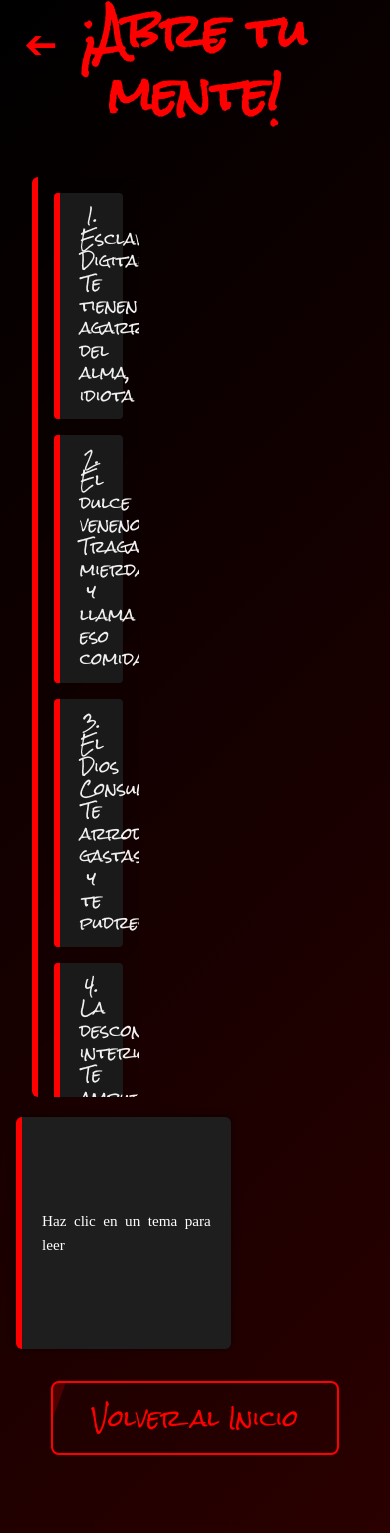
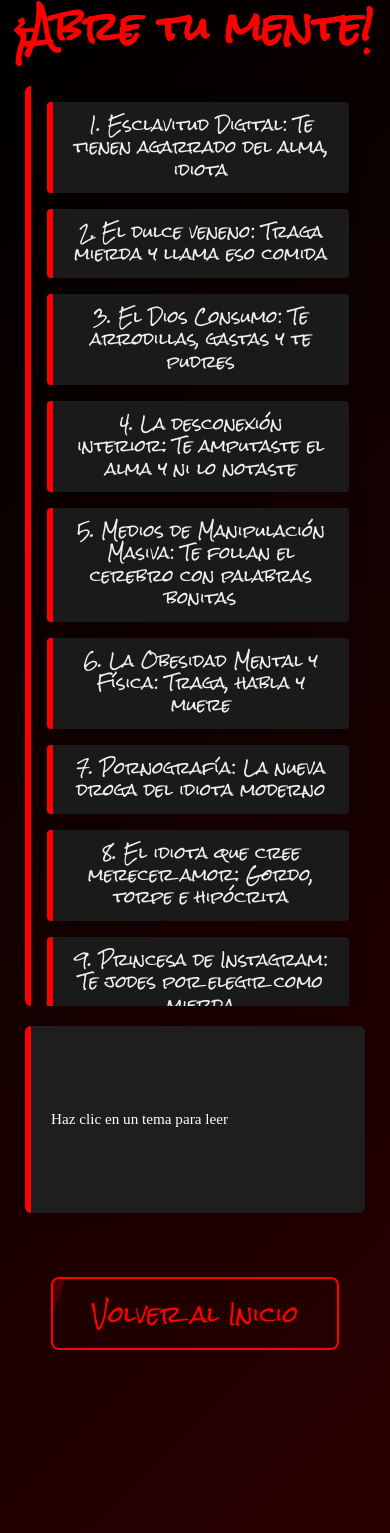
Before and after one commit to WMARBAR/verdadera_rebelion, a Flask app: page /abretumente in a window 390 px wide. Run offline with Flask 3, Linux system fonts and the light colour scheme; some web fonts are replaced.

Commit message:
Se mejoran los articulos responsive en mobiles

```diff
--- a/static/styles-media.css
+++ b/static/styles-media.css
@@ -152,3 +152,157 @@
     margin-top: 28px;
   }
 }
+/* styles-media.css */
+
+/* ───────── Desktop (≥1024px) ───────── */
+@media screen and (min-width: 1024px) {
+  h1.glitch {
+    font-size: 5rem;
+  }
+  .alert {
+    font-size: 2rem;
+    margin-bottom: 2rem;
+  }
+  .contenedor-dual {
+    gap: 60px;
+    padding: 0 2rem;
+  }
+  .temas-wrap {
+    width: 35%;
+    max-height: 70vh;
+    padding: 24px;
+  }
+  .texto-tema-wrap {
+    width: 55%;
+    padding: 24px;
+  }
+  .btn-tema {
+    font-size: 1.1rem;
+    padding: 14px 24px;
+  }
+}
+
+/* ───────── Tablet (768px–1023px) ───────── */
+@media screen and (min-width: 768px) and (max-width: 1023px) {
+  h1.glitch {
+    font-size: 4rem;
+  }
+  .alert {
+    font-size: 1.6rem;
+    margin-bottom: 1.5rem;
+  }
+  .contenedor-dual {
+    gap: 40px;
+    padding: 0 1.5rem;
+    flex-wrap: wrap;
+  }
+  .temas-wrap,
+  .texto-tema-wrap {
+    width: 100%;
+    max-width: none;
+    margin: 0 auto 2rem;
+  }
+  .btn-tema {
+    font-size: 1rem;
+    padding: 12px 20px;
+  }
+}
+
+/* ───────── Mobile (≤767px) ───────── */
+@media screen and (max-width: 767px) {
+  h1.glitch {
+    font-size: 2.5rem;
+    margin-bottom: 1rem;
+  }
+  .alert {
+    font-size: 1.2rem;
+    margin-bottom: 1rem;
+  }
+  .contenedor-dual {
+    display: block;
+    padding: 0 1rem;
+  }
+  .temas-wrap,
+  .texto-tema-wrap {
+    width: 100%;
+    max-height: 50vh;
+    padding: 16px;
+    margin-bottom: 1.5rem;
+  }
+  .btn-tema {
+    font-size: 0.95rem;
+    padding: 10px 16px;
+  }
+  .cta-button {
+    font-size: 1rem;
+    padding: 10px 20px;
+  }
+}
+/* ==============================
+   Ajustes móviles para “Abre tu mente”
+   ============================== */
+@media screen and (max-width: 767px) {
+  /* 1) Flecha más arriba y pequeña */
+  .back-arrow {
+    top: 0.75rem;
+    left: 0.75rem;
+    font-size: 2rem;
+  }
+
+  /* 2) Título más pequeño y separado de la flecha */
+  h1.glitch {
+    font-size: 2rem;
+    margin: 2.5rem auto 1rem; /* empuja el título hacia abajo */
+    max-width: 90%;
+  }
+
+  /* 3) Contenedor vertical en lugar de lado a lado */
+  .contenedor-dual {
+    display: flex;
+    flex-direction: column;
+    align-items: center;
+    gap: 1.5rem;
+    padding: 0 1rem;
+    margin-top: 0; /* ya lo separó el título */
+  }
+
+  /* 4) Caja de botones arriba, centrada y estrecha */
+  .temas-wrap {
+    width: 90%;
+    max-width: 400px;
+    max-height: 45vh;
+    margin: 0 auto;
+  }
+
+  /* 5) Caja de texto abajo, centrada y estrecha */
+  .texto-tema-wrap {
+    width: 90%;
+    max-width: 400px;
+    max-height: 50vh;
+    margin: 0 auto 2rem;
+  }
+
+  /* 6) Ajusta botón “Volver” si lo hubiera */
+  .cta-buttons {
+    margin-top: 1rem;
+  }
+}
+/* ── Ensanchar cajas de scroll ── */
+body.nosotros-page .temas-wrap,
+body.nosotros-page .texto-tema-wrap {
+  /* usa casi todo el ancho disponible */
+  width: 95%;
+  max-width: none;
+}
+
+/* Para pantallas grandes vuelve a porcentajes más equilibrados */
+@media screen and (min-width: 1024px) {
+  body.nosotros-page .temas-wrap {
+    width: 40%;    /* un poco más ancha que antes (era 35%) */
+    max-width: 600px;
+  }
+  body.nosotros-page .texto-tema-wrap {
+    width: 55%;    /* mantiene el balance con el 40% anterior */
+    max-width: 800px;
+  }
+}
```
